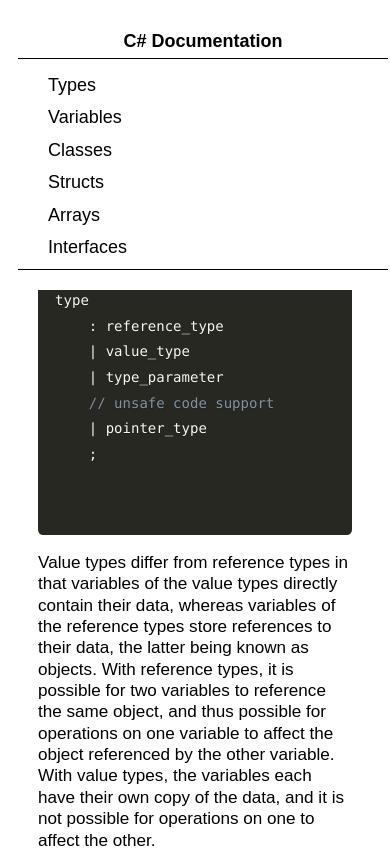
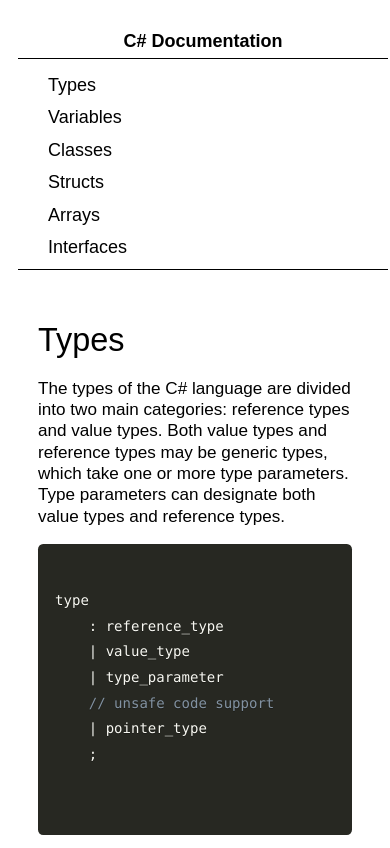
Before and after one commit to StevanFreeborn/freeCodeCamp-Technical-Documentation-Page, a plain HTML site: page index.html in a window 390 px wide. Shown: the top 848 px of the page. Drawn offline with Linux system fonts and the light colour scheme.

Commit message:
Added favicon;

```diff
--- a/css/site.css
+++ b/css/site.css
@@ -1,4 +1,10 @@
 /*Utilities*/
+@media only screen and (max-width: 700px) {
+    html {
+        scroll-padding-top: 300px;
+    }
+}
+
 html,
 body {
     min-width: 300px;
@@ -102,7 +108,7 @@
 @media only screen and (max-width: 700px) {
     #main-doc {
         position: static;
-        top: 300px;
+        padding-top: 300px;
         margin-left: 0;
     }
 
--- a/index.html
+++ b/index.html
@@ -5,6 +5,9 @@
     <meta http-equiv="X-UA-Compatible" content="IE=edge">
     <meta name="viewport" content="width=device-width, initial-scale=1.0">
     <title>C# Specification</title>
+
+    <!--Favicon-->
+    <link rel="shortcut icon" href="images/favicon.ico" type="image/x-icon">
 
     <!--Prism Styling-->
     <link rel="stylesheet" href="css/prism.css">
```
Also changed, not shown: images/favicon.ico (added).
